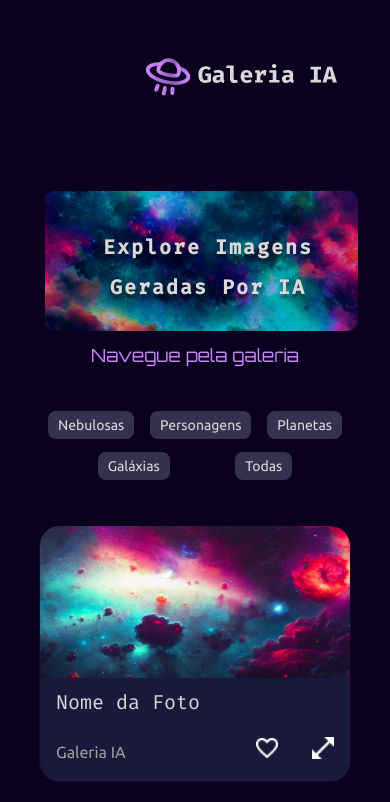
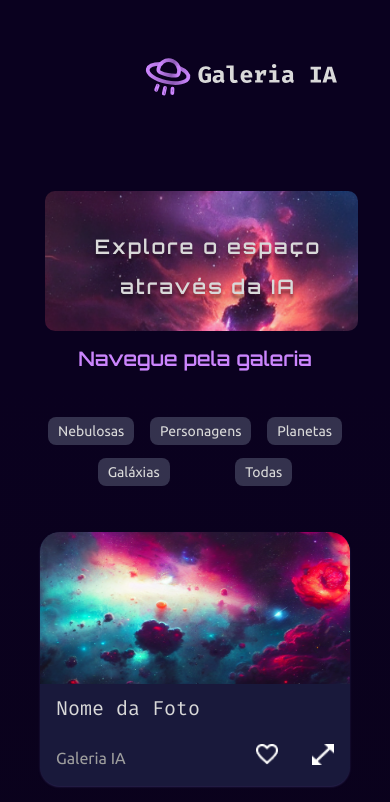
Before and after one commit to robs-am/space-gallery, a React (Create React App) app: page / in a window 390 px wide. Shown: the top 802 px of the page. Built offline with nearby package versions, Linux system fonts and the light colour scheme.

Commit message:
troca de banner e mudança no h1

```diff
--- a/src/Components/Galeria/Galeria.module.scss
+++ b/src/Components/Galeria/Galeria.module.scss
@@ -9,7 +9,7 @@
   h2 {
     color: #cb85fd;
     font-size: 28px;
-    font-weight: 400;
+    font-weight: 600;
   }
 
   &__cards {
@@ -104,7 +104,7 @@
 
     h2 {
       color: #cb85fd;
-      font-size: 18px;
+      font-size: 20px;
     }
 
     &__cards {
@@ -127,9 +127,9 @@
       font-family: "Ubuntu";
       cursor: pointer;
 
-      /*  &:nth-child(n + 4) {
+      &:nth-child(n + 4) {
         display: none;
-      } */
+      }
 
       &:hover {
         box-shadow: rgba(0, 0, 0, 0.25) 0px 25px 50px -12px;
@@ -147,9 +147,9 @@
         box-sizing: border-box;
         width: 100%;
 
-        /*   &:nth-child(n + 5) {
+        &:nth-child(n + 5) {
           display: none;
-        } */
+        }
 
         p {
           margin: 0;
--- a/src/Pages/Homepage/Homepage.module.scss
+++ b/src/Pages/Homepage/Homepage.module.scss
@@ -21,7 +21,7 @@ main {
 
     img {
       width: 100%;
-      //height: 288px;
+      height: 85%;
     }
 
     position: relative;
@@ -39,7 +39,6 @@ main {
       height: 144px;
       top: 50px;
       left: 44px;
-      text-transform: capitalize;
 
       text-shadow: 0px 5px 3px rgba(0, 0, 0, 0.568),
         0px 8px 13px rgba(0, 0, 0, 0.1), 0px 18px 23px rgba(0, 0, 0, 0.1);
@@ -113,7 +112,7 @@ main {
         z-index: 1;
         color: #d9d9d9;
         font-size: 20px;
-        font-family: "Fira Code";
+        font-family: "Orbitron";
         line-height: 40px;
         font-weight: 600;
         letter-spacing: 2px;
--- a/src/Pages/Homepage/index.jsx
+++ b/src/Pages/Homepage/index.jsx
@@ -17,7 +17,7 @@ export default function Homepage() {
           {/* <Menu /> */}
           <div className={styles.principal__imagem}>
             <h1 className={styles.principal__h1}>
-              Explore imagens geradas por IA
+              Explore o espaço através da IA
             </h1>
             <img
               className={styles.banner}
```
Also changed, not shown: src/Pages/Homepage/Banner2.png.
